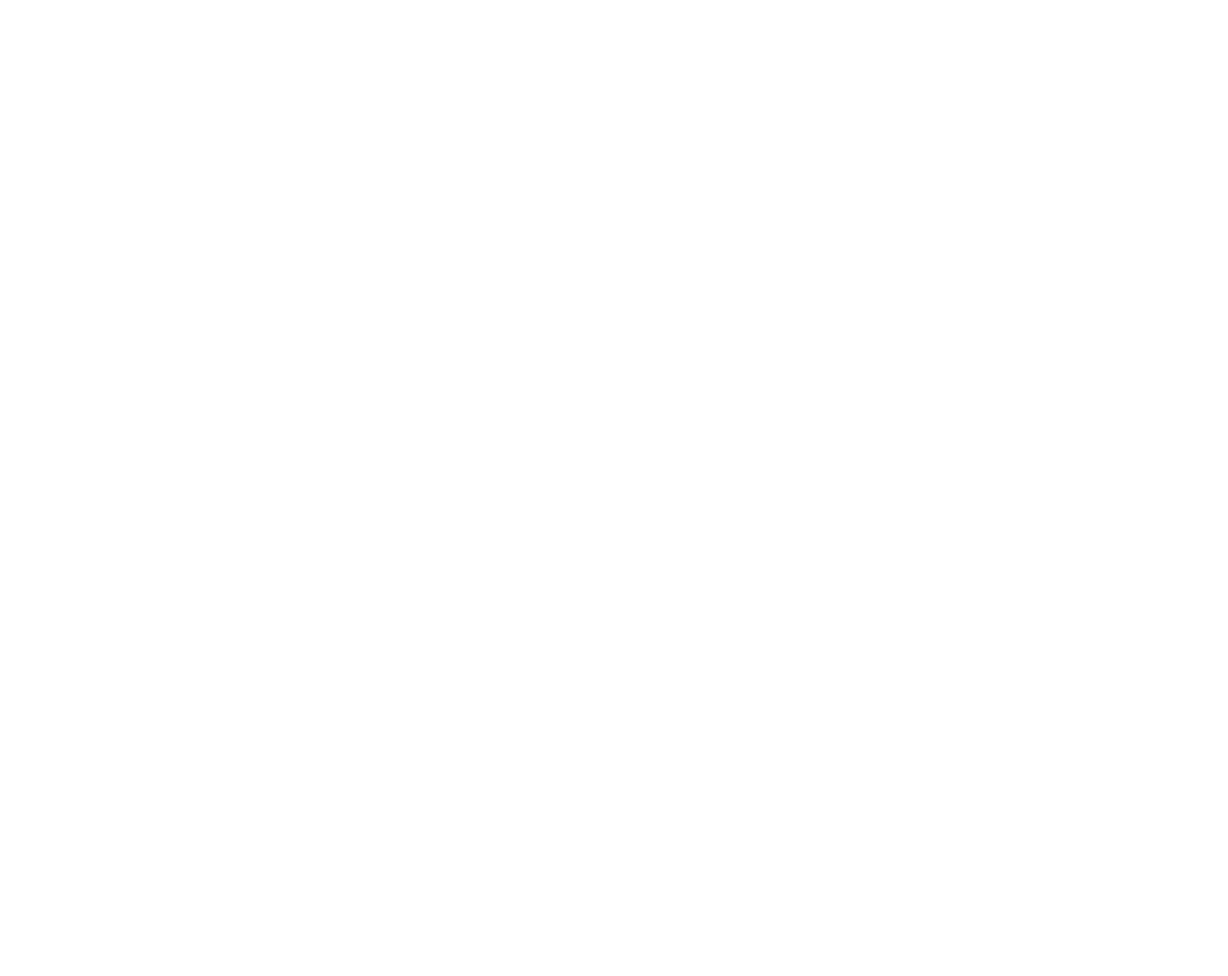
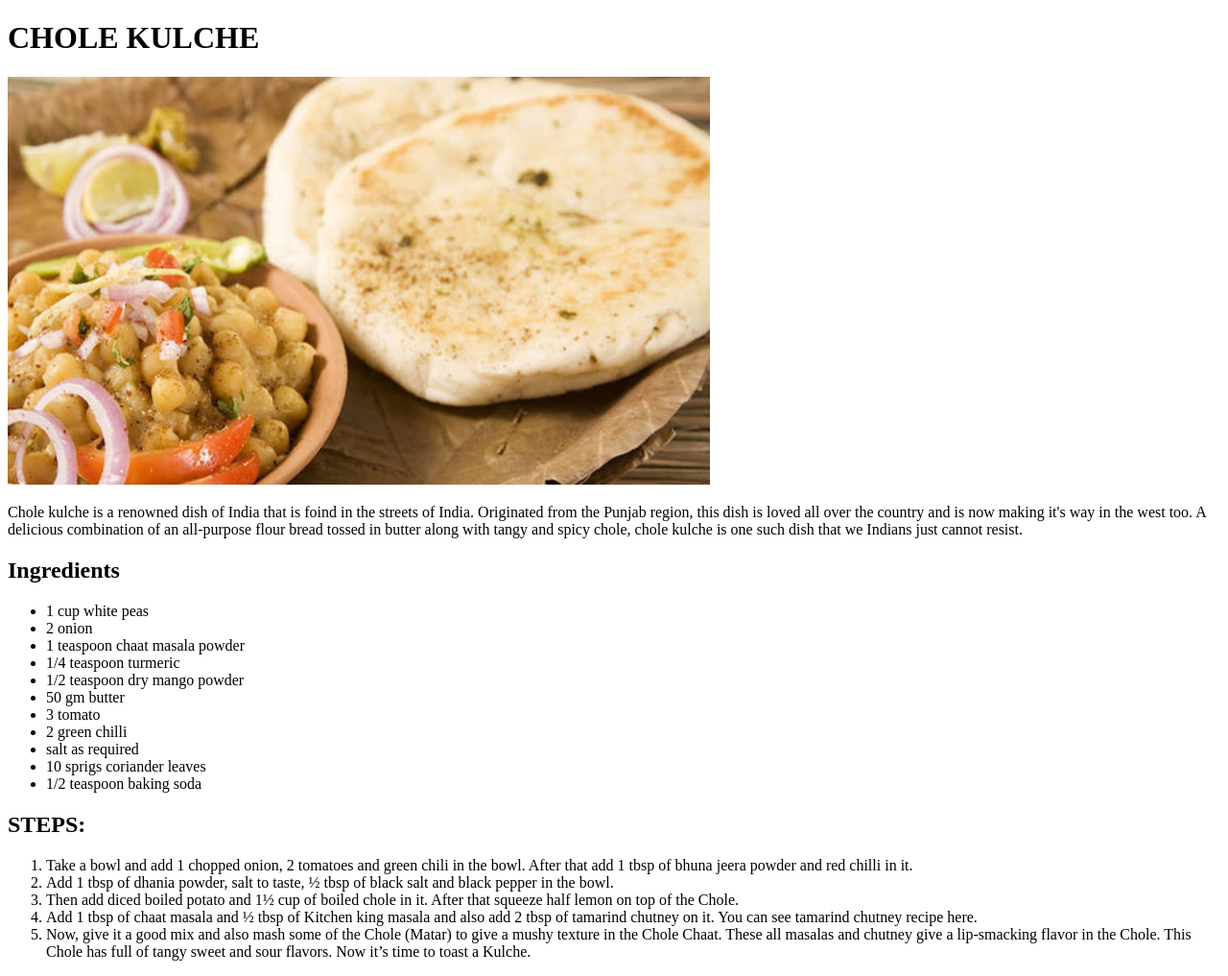
Before and after one commit to Piyush-2704/recipes_link_practice, a plain HTML site: page recipes/chole_kulcha.html in a window 1280 px wide. Shown: the whole page at 96% size. Before the commit the page ends 800 px from the top, so only its background shows below. Drawn offline with Linux system fonts and the light colour scheme.

Commit message:
some changes in the location of chole image and size of kheer image

```diff
--- a/recipes/chole_kulcha.html
+++ b/recipes/chole_kulcha.html
@@ -0,0 +1,42 @@
+<!DOCTYPE html>
+<html lang="en">
+<head>
+    <meta charset="UTF-8">
+    <title>CHOLE KULCHA</title>
+</head>
+<body>
+    <H1>CHOLE KULCHE</H1>
+    <img src="images\chole.jpg" alt="food is being prepared." width="732">
+
+    <p>Chole kulche is a renowned dish of India that is foind in the streets of India.
+        Originated from the Punjab region, this dish is loved all over the country and is now making it's way in the west too. A delicious combination of an all-purpose flour bread tossed in butter along with tangy and spicy chole, chole kulche is one such dish that we Indians just cannot resist.
+    </p>
+
+    <h2>Ingredients</h2>
+
+    <ul>
+        <li>1 cup white peas</li>
+        <li>2 onion</li>
+        <li>1 teaspoon chaat masala powder</li>
+        <li>1/4 teaspoon turmeric</li>
+        <li>1/2 teaspoon dry mango powder</li>
+        <li>50 gm butter</li>
+        <li>3 tomato </li>
+        <li>2 green chilli </li>
+        <li>salt as required </li>
+        <li>10 sprigs coriander leaves </li>
+        <li>1/2 teaspoon baking soda </li>
+    </ul>
+
+    <h2>STEPS:</h2>
+
+    <ol>
+        <li>Take a bowl and add 1 chopped onion, 2 tomatoes and green chili in the bowl. After that add 1 tbsp of bhuna jeera powder and red chilli in it.</li>
+        <li>Add 1 tbsp of dhania powder, salt to taste, ½ tbsp of black salt and black pepper in the bowl.</li>
+        <li>Then add diced boiled potato and 1½ cup of boiled chole in it. After that squeeze half lemon on top of the Chole.</li>
+        <li>Add 1 tbsp of chaat masala and ½ tbsp of Kitchen king masala and also add 2 tbsp of tamarind chutney on it. You can see tamarind chutney recipe here.</li>
+        <li>Now, give it a good mix and also mash some of the Chole (Matar) to give a mushy texture in the Chole Chaat. These all masalas and chutney give a lip-smacking flavor in the Chole. This Chole has full of tangy sweet and sour flavors. Now it’s time to toast a Kulche.</li>
+
+    </ol>
+</body>
+</html>
```
Also changed, not shown: index.html (+1 -1 lines), recipes/kheer.html (+1 -1 lines).
